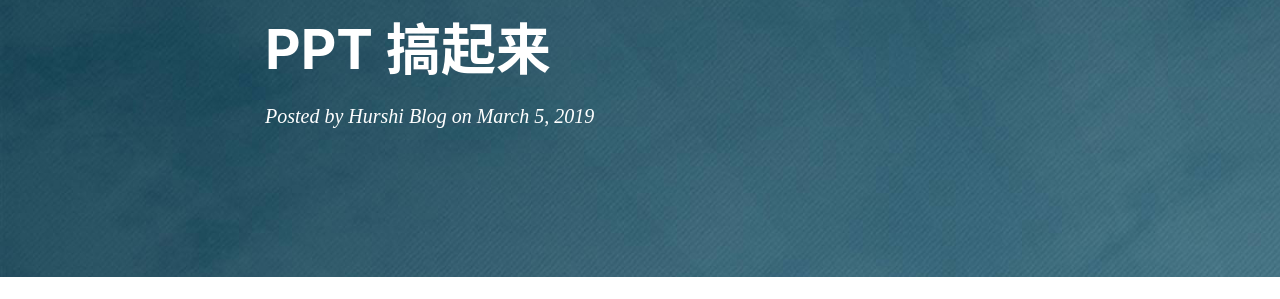
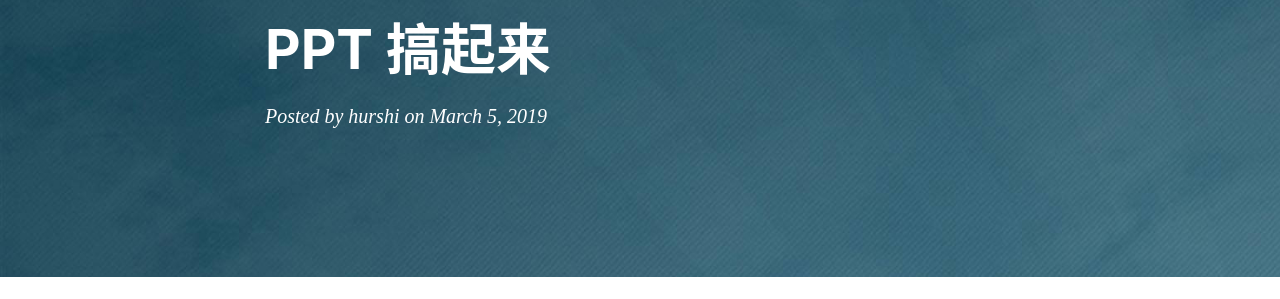
Before and after one commit to hurshi/hurshi.github.io, a Jekyll site: the page built from _posts/2019-03-05-ppt.md, in a window 1280 px wide. Shown: the part 180-479 px from the top of the page. Built offline with Jekyll 4.4.1, drawn with Linux system fonts in a browser that asks for light colours; nearby versions of some CDN libraries; comment, search, counter and statistics services are not loaded.

Commit message:
fix default author

```diff
--- a/_config.yml
+++ b/_config.yml
@@ -1,5 +1,6 @@
 # Site settings
 title: Hurshi Blog
+author: hurshi
 SEOTitle: Hurshi Blog
 header-img: img/home-bg.jpg
 email: ihsruh@gmail.com
--- a/_includes/intro-header.html
+++ b/_includes/intro-header.html
@@ -43,7 +43,7 @@
                     <h1>{{ page.title }}</h1>
                     {% comment %} always create a h2 for keeping the margin {% endcomment %}
                     <h2 class="subheading">{{ page.subtitle }}</h2>
-                    <span class="meta">Posted by {% if page.author %}{{ page.author }}{% else %}{{ site.title }}{% endif %} on {{ page.date | date: "%B %-d, %Y" }}</span>
+                    <span class="meta">Posted by {% if page.author %}{{ page.author }}{% else %}{{ site.author }}{% endif %} on {{ page.date | date: "%B %-d, %Y" }}</span>
                 </div>
             </div>
         </div>
```
